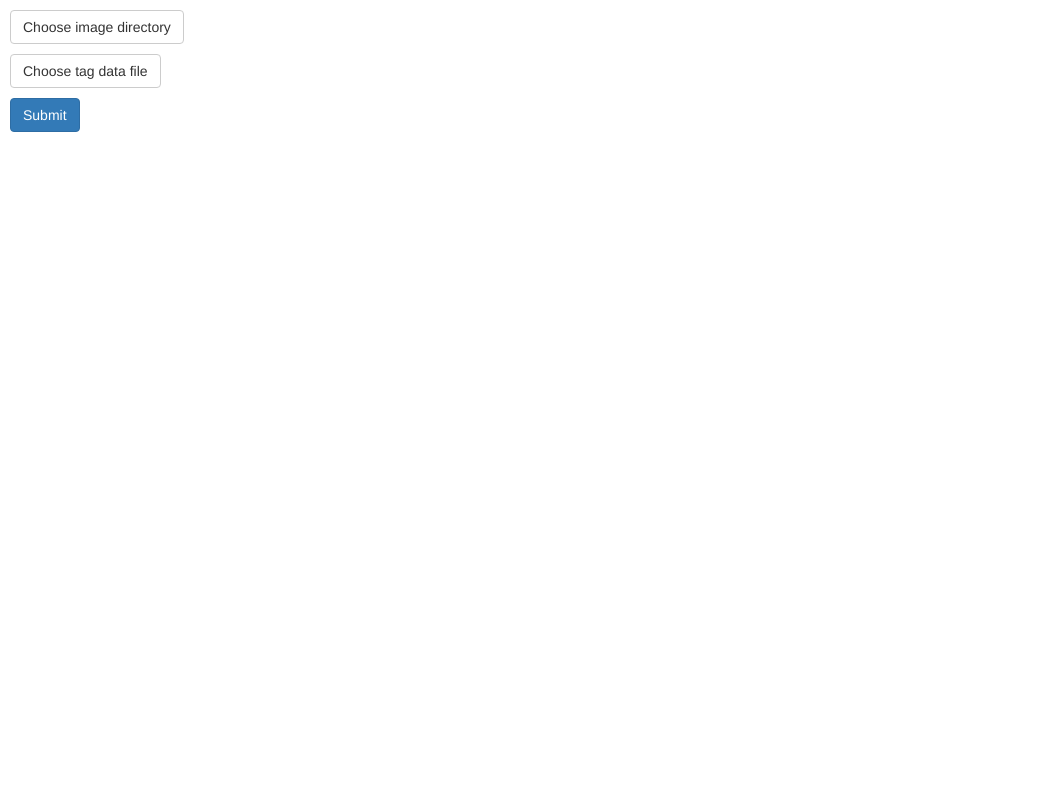
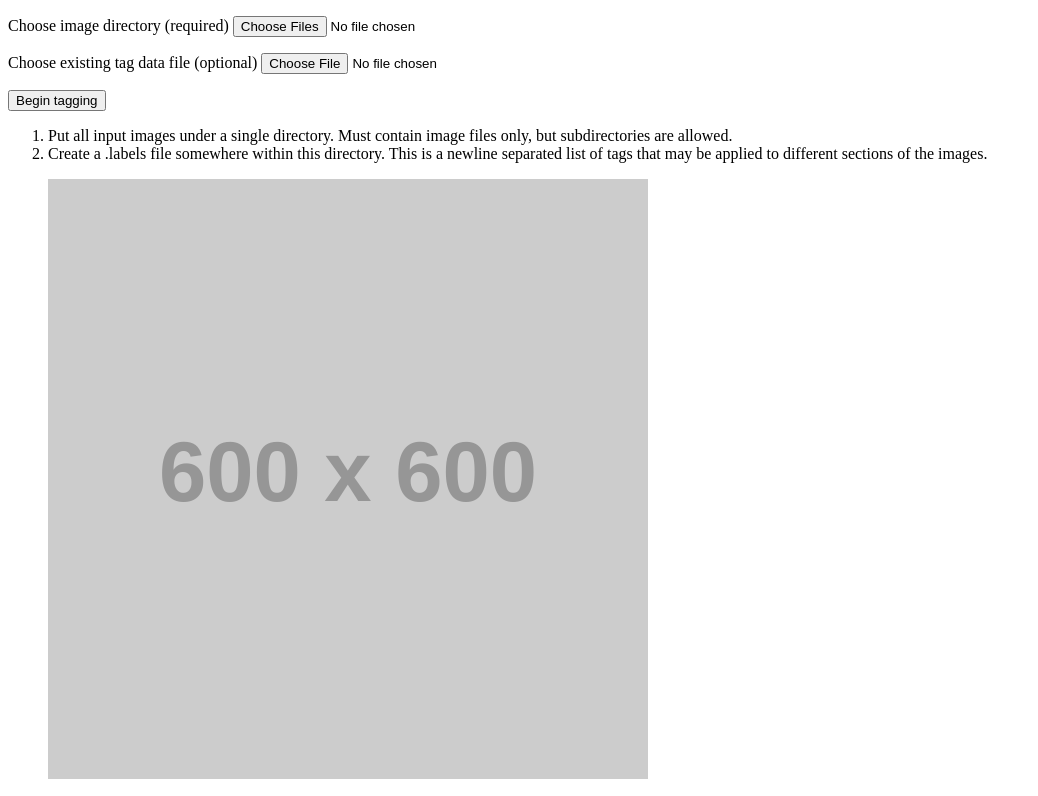
Before and after one commit to millanp/imgboxer, a website: page index.html in a window 1280 px wide. Shown: the top 796 px of the page, without its empty margins (0-1038 px from the left). Drawn offline with nearby package versions, Linux system fonts and the light colour scheme; placeholder pictures from the web are drawn by us.

Commit message:
Add better instructions to the first page

```diff
--- a/index.html
+++ b/index.html
@@ -2,33 +2,34 @@
 <html>
   <head>
     <link href="https://code.jquery.com/ui/1.11.4/themes/smoothness/jquery-ui.css" rel="stylesheet" type="text/css" />
-    <link rel="shortcut icon" type="image/png" href="/favicon.png">
-    <link rel="stylesheet" href="style.css">
     <script src="https://code.jquery.com/jquery-1.11.3.js"></script>
     <script src="https://code.jquery.com/ui/1.11.4/jquery-ui.js"></script>
-    <script src="script.js"></script>
     <meta charset="utf-8">
     <meta name="viewport" content="width=device-width">
-    <title>Image boxer</title>
+    <title>JS Bin</title>
 
   </head>
   <body>
     <filepicking-panel>
       <form id="dirSelectorForm">
         <p>
-          <label for="files" class="btn btn-default">Choose image directory</label>
+          <label for="files" class="btn btn-default">Choose image directory (required)</label>
           <span id="files-filecount"></span>
           <input id="files" type="file" webkitdirectory directory multiple name="dir">
         </p>
         <p>
-          <label for="json-selector" class="btn btn-default">Choose tag data file</label>
+          <label for="json-selector" class="btn btn-default">Choose existing tag data file (optional)</label>
           <span id="json-selector-filecount"></span>
           <input id="json-selector" type="file">
         </p>
         <p>
-          <input type="submit" class="btn btn-primary" value="Submit">
+          <input type="submit" class="btn btn-primary" value="Begin tagging">
         </p>
       </form>
+      <ol>
+<li>Put all input images under a single directory. Must contain image files only, but subdirectories are allowed.<br></li>
+<li>Create a .labels file somewhere within this directory. This is a newline separated list of tags that may be applied to different sections of the images.<br></li>
+</ol>
     </filepicking-panel>
     <highlighting-panel>
       <figure>
```
